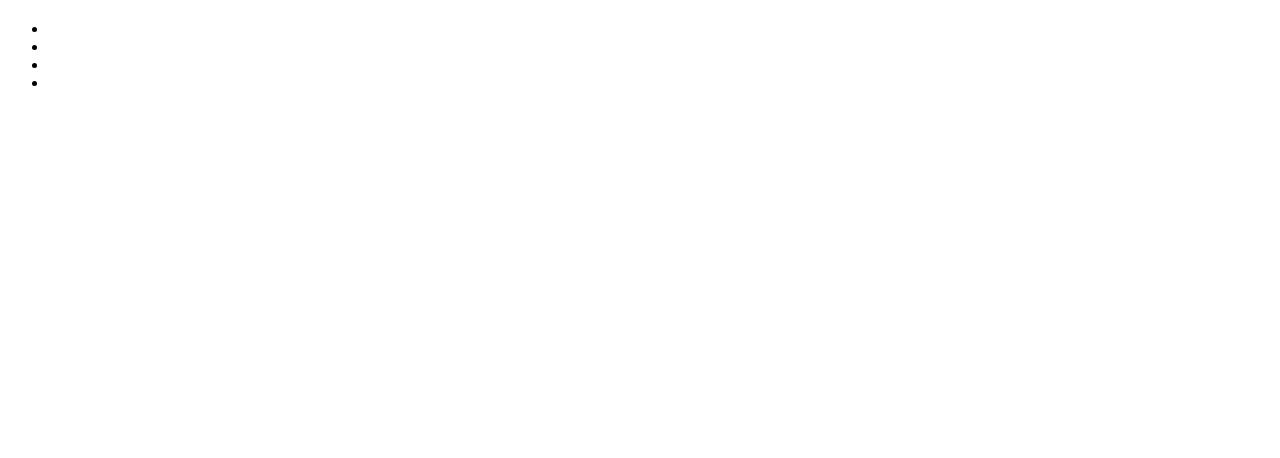
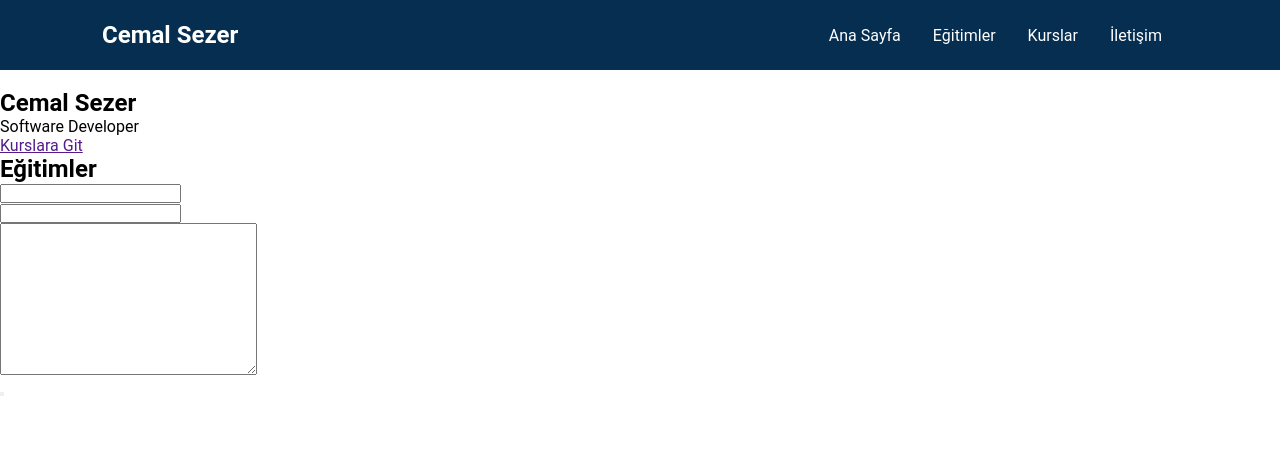
Before and after one commit to cemalsezer/Html-Css-Projects, a plain HTML site: page 14_Landing-Page/index.html in a window 1280 px wide. Drawn offline with Linux system fonts and the light colour scheme.

Commit message:
header is done

```diff
--- a/14_Landing-Page/css/global.css
+++ b/14_Landing-Page/css/global.css
@@ -0,0 +1,8 @@
+/*Font family*/
+body{
+    font-family: 'Roboto', sans-serif;
+}
+/*colors*/
+.dark-blue{
+    background-color: #062e51;
+}
--- a/14_Landing-Page/css/main.css
+++ b/14_Landing-Page/css/main.css
@@ -0,0 +1,43 @@
+* {
+    margin: 0;
+    padding: 0;
+    box-sizing: border-box;
+  }
+
+.container{
+    max-width: 1100px;
+    margin: 0 auto;
+}
+
+#navbar{
+    color: #fff;
+    display: flex;
+    justify-content: space-between;
+    align-items: center;
+    padding: 0 0.75rem;
+    height: 70px;
+}
+
+#navbar ul{
+    display: flex;
+    list-style: none;
+}
+#navbar ul li{
+    margin: 0 0.5rem;
+}
+#navbar ul li a{
+    text-decoration: none;
+    color: #fff;
+    padding: 0.5rem;
+    transition-property: background-color;
+    transition-duration: 0.8s;
+}
+
+#navbar ul li a:hover {
+    background: #336ea2;
+    border-radius: 4px;
+}
+
+#navbar h1:hover{
+    cursor: pointer;
+}
--- a/14_Landing-Page/index.html
+++ b/14_Landing-Page/index.html
@@ -3,42 +3,71 @@
 <head>
     <meta charset="UTF-8">
     <meta name="viewport" content="width=device-width, initial-scale=1.0">
-    <title>Document</title>
-    <link rel="stylesheet" href="css/global.css">
-    <link rel="stylesheet" href="css/main.css">
-    <link rel="stylesheet" media="(max-width:768px)" href="css/mobile.css">
-    <link rel="stylesheet" media="(max-width:500px)" href="css/tablet.css">
+    <title>Cemal Sezer | Programlama Eğitimleri</title>
+    <meta name="keywords" content="Python,Java,JavaScript" />
+    <meta
+      name="description"
+      content="Cemal Sezer| Programlama Eğitimleri"
+      <!-- Fonts Google -->
+      <link
+      href="https://fonts.googleapis.com/css2?family=Open+Sans:wght@400;700&display=swap"
+      rel="stylesheet"
+    />
+    <!-- Font Awesome -->
+    <link
+      rel="stylesheet"
+      href="https://cdnjs.cloudflare.com/ajax/libs/font-awesome/5.13.0/css/all.min.css"
+    />
+    <link rel="stylesheet" href="css/global.css" />
+    <link rel="stylesheet" href="css/main.css" />
+    <!-- Tablet -->
+    <link rel="stylesheet" media="(max-width:768px)" href="css/tablet.css" />
+    <link rel="stylesheet" media="(max-width:500px)" href="css/mobile.css" />
 </head>
 <body>
     <!--Header-->
-    <header>
-        <nav>
-            <h1></h1>
+    <header class="dark-blue">
+        <div class="container">
+            <nav id="navbar">
+                <h1>Cemal Sezer</h1>
                 <ul>
-                <li></li>
-                <li></li>
-                <li></li>
-                <li></li>
+                    <li><a href="">Ana Sayfa</a></li>
+                    <li><a href="">Eğitimler</a></li>
+                    <li><a href="">Kurslar</a> </li>
+                    <li><a href="">İletişim</a> </li>
                 </ul>
             </nav>
+        </div>
     </header>
     <!--Home-->
     <section id="home">
         <img src="" alt="">
         <div>
-            <h2></h2>
-            <p></p>
+            <h2>Cemal Sezer</h2>
+            <p>Software Developer</p>
         </div>
-        <a href=""></a>
+        <a href="">Kurslara Git</a>
     </section>
     <!--What we do-->
     <section>
-        <h2></h2>
-        <article>
-            <div class="items-card"></div>
-            <div class="items-card"></div>
-            <div class="items-card"></div>
+        <h2>Eğitimler</h2>
+        <div>
+            <article class="items-card">
+                <i></i>
+                <h3></h3>
+                <p></p>
             </article>
+            <article class="items-card">
+                <i></i>
+                <h3></h3>
+                <p></p>
+            </article>
+            <article class="items-card">
+                <i></i>
+                <h3></h3>
+                <p></p>
+            </article>
+        </div>
 
     </section>
     <!--Courses-->
@@ -58,15 +87,39 @@
                 <div class="instructor"></div>
                 <div class="rating"></div>
             </div>
-            <div class="course"> <div class="course-img"></div>
+            <div class="course">
+                <div class="course-img"></div>
                 <div class="course-info"></div>
                 <div class="course-descp"></div>
                 <div class="instructor"></div>
-            <div class="rating"></div></div>
+                <div class="rating"></div>
+            </div>
         </div>
     </section>
     <!--Contact and Footer-->
-    <footer></footer>
+    <footer id="contact">
+        <div class="contact-form">
+            <h4></h4>
+            <div class="form-group">
+                <label for=""></label>
+                <input type="text">
+            </div>
+            <div class="form-group">
+                <label for=""></label>
+                <input type="text">
+            </div>
+            <div class="form-group">
+                <label for=""></label>
+                <textarea name="" id="" cols="30" rows="10"></textarea>
+            </div>
+            <button></button>
+            <ul>
+                <li><i></i></li>
+                <li><i></i></li>
+                <li><i></i></li>
+            </ul>
+        </div>
+    </footer>
 
 </body>
 </html>
```
Lines whose indentation alone changed are shown as unchanged.
